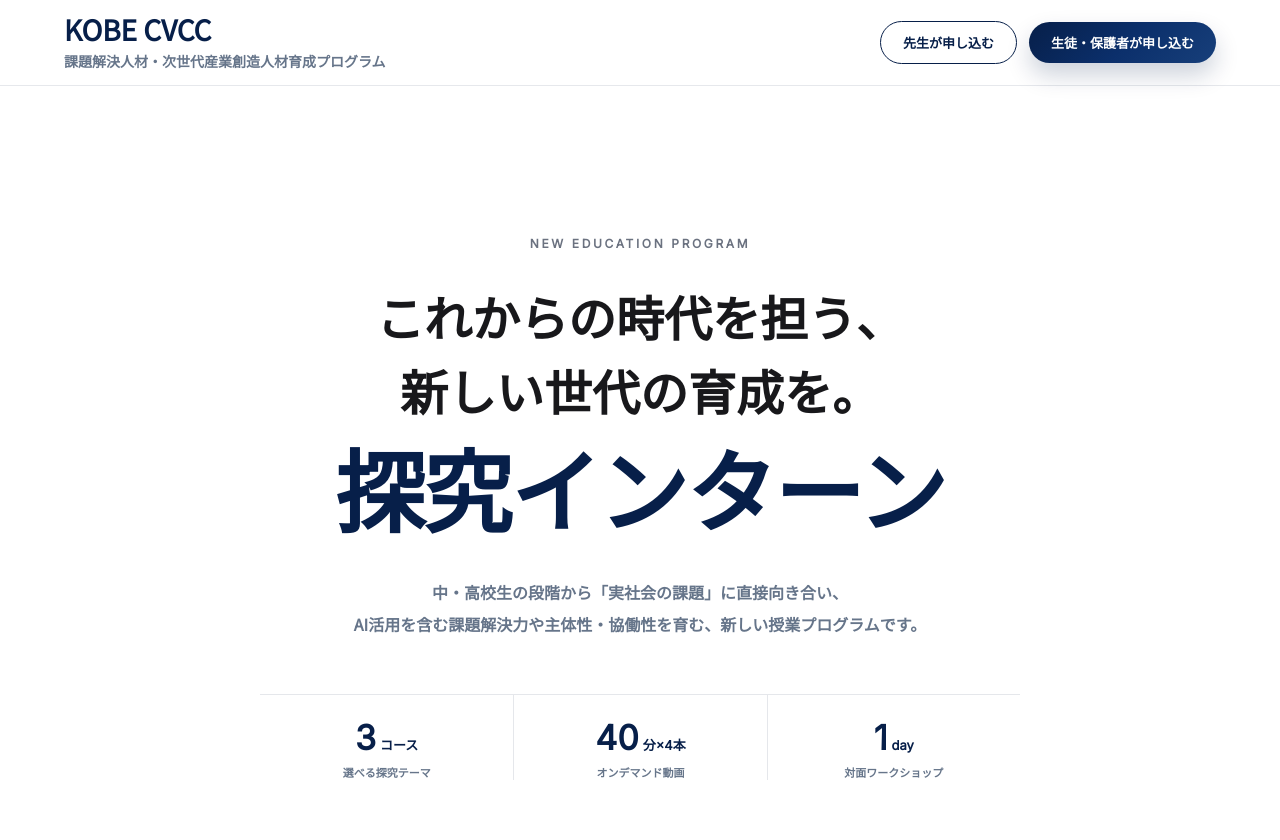
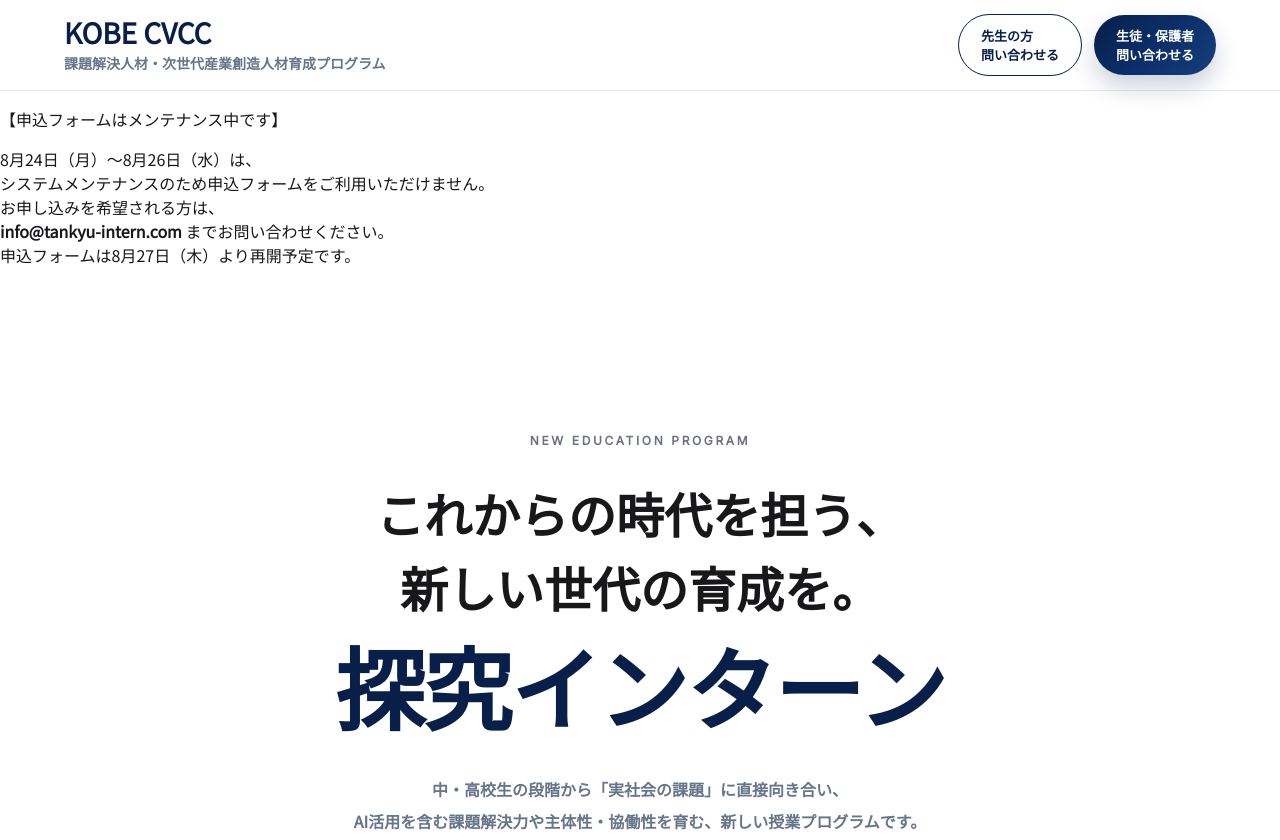
Before and after one commit to kando-inc/kobe-cvcc, a plain HTML site: page tankyu.html in a window 1280 px wide. Shown: the top 840 px of the page. Drawn offline with Linux system fonts and the light colour scheme.

Commit message:
探究インターン 申込フォームをメンテナンス表示に切替（本番反映）

```diff
--- a/tankyu.html
+++ b/tankyu.html
@@ -11,12 +11,19 @@
 </head>
 <body>
 
+<!--
+  MAINTENANCE MODE（テスト表示）
+  表示期間：2026年8月24日（月）0:00～8月26日（水）のメンテナンス終了まで
+  復旧確認後に元の表示（下記コメントアウト部分）へ戻すこと
+-->
+
 <nav class="nav">
   <a class="nav-brand" href="index.html">
     <div class="nav-logo">KOBE CVCC</div>
     <div class="nav-tagline">課題解決人材・次世代産業創造人材育成プログラム</div>
   </a>
   <div class="nav-links">
+    <!-- 元のボタン（メンテナンス終了後に戻す）
     <a
       class="btn-nav btn-nav-secondary"
       href="https://que.digital.asahi.com/question/11019264"
@@ -34,8 +41,27 @@
     >
       生徒・保護者が申し込む
     </a>
+    -->
+    <a class="btn-nav btn-nav-secondary" href="mailto:info@tankyu-intern.com">
+      先生の方<br>問い合わせる
+    </a>
+
+    <a class="btn-nav" href="mailto:info@tankyu-intern.com">
+      生徒・保護者<br>問い合わせる
+    </a>
   </div>
 </nav>
+
+<div class="maintenance-banner">
+  <p class="maintenance-banner-title">【申込フォームはメンテナンス中です】</p>
+  <p class="maintenance-banner-text">
+    8月24日（月）〜8月26日（水）は、<br>
+    システムメンテナンスのため申込フォームをご利用いただけません。<br>
+    お申し込みを希望される方は、<br>
+    <strong>info@tankyu-intern.com</strong> までお問い合わせください。<br>
+    申込フォームは8月27日（木）より再開予定です。
+  </p>
+</div>
 
 <!-- HERO -->
 <div class="hero">
@@ -335,8 +361,19 @@
 <div id="cta" class="cta-sec">
   <div class="fu in">
     <h2 class="cta-title">プログラムへのお申し込み</h2>
+    <!-- 元の説明文（メンテナンス終了後に戻す）
     <p class="cta-sub">受講をご希望の方は専用フォームよりお申込みください。<br>定員に達し次第募集を終了させていただく可能性がございます。</p>
+    -->
+    <div class="maintenance-box">
+      <p class="maintenance-box-title">現在、申込フォームは<br>システムメンテナンス中です。</p>
+      <p class="maintenance-box-text">
+        お申し込みを希望される方は、下記ボタンから<br>
+        お問い合わせください。
+      </p>
+      <p class="maintenance-box-note">申込フォームは8月27日（木）より再開予定です。</p>
+    </div>
     <div class="cta-buttons">
+      <!-- 元のボタン（メンテナンス終了後に戻す）
       <a
         class="btn-cta btn-cta-secondary"
         href="https://que.digital.asahi.com/question/11019264"
@@ -353,6 +390,14 @@
         rel="noreferrer"
       >
         生徒・保護者が申し込む
+      </a>
+      -->
+      <a class="btn-cta btn-cta-secondary" href="mailto:info@tankyu-intern.com">
+        先生の方：問い合わせる
+      </a>
+
+      <a class="btn-cta" href="mailto:info@tankyu-intern.com">
+        生徒・保護者：問い合わせる
       </a>
     </div>
     <p class="contact">お問い合わせ: info@tankyu-intern.com</p>
```
